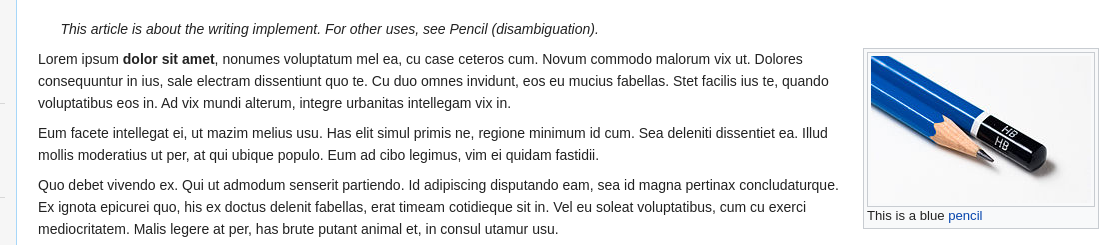
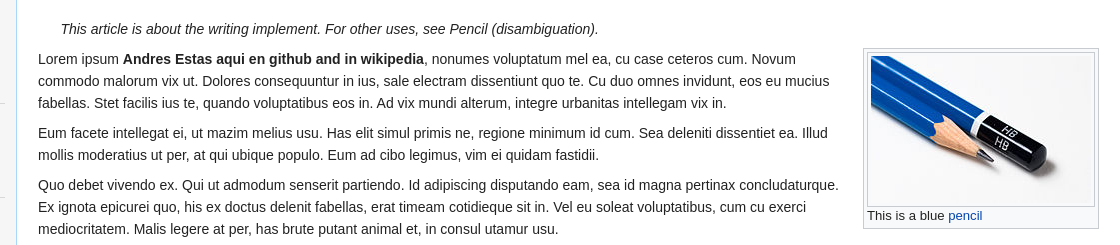
Before and after one commit to Andraelity/example-wiki-1, a plain HTML site: page index.html in a window 1280 px wide. Shown: the part 169-414 px from the top of the page, 160-1280 px from the left. Drawn offline with nearby package versions, Linux system fonts and the light colour scheme; a web font is replaced by a local one.

Commit message:
here we are uploading some example around the concept of mind

```diff
--- a/index.html
+++ b/index.html
@@ -79,7 +79,7 @@
 						</div>
 						This is a blue <a href="">pencil</a>
 					</div>
-					<p>Lorem ipsum <strong>dolor sit amet</strong>, nonumes voluptatum mel ea, cu case ceteros cum. Novum commodo malorum vix ut. Dolores consequuntur in ius, sale electram dissentiunt quo te. Cu duo omnes invidunt, eos eu mucius fabellas. Stet facilis ius te, quando voluptatibus eos in. Ad vix mundi alterum, integre urbanitas intellegam vix in.</p>
+					<p>Lorem ipsum <strong>Andres Estas aqui en github and in wikipedia</strong>, nonumes voluptatum mel ea, cu case ceteros cum. Novum commodo malorum vix ut. Dolores consequuntur in ius, sale electram dissentiunt quo te. Cu duo omnes invidunt, eos eu mucius fabellas. Stet facilis ius te, quando voluptatibus eos in. Ad vix mundi alterum, integre urbanitas intellegam vix in.</p>
 					<p>Eum facete intellegat ei, ut mazim melius usu. Has elit simul primis ne, regione minimum id cum. Sea deleniti dissentiet ea. Illud mollis moderatius ut per, at qui ubique populo. Eum ad cibo legimus, vim ei quidam fastidii.</p>
 					<p>Quo debet vivendo ex. Qui ut admodum senserit partiendo. Id adipiscing disputando eam, sea id magna pertinax concludaturque. Ex ignota epicurei quo, his ex doctus delenit fabellas, erat timeam cotidieque sit in. Vel eu soleat voluptatibus, cum cu exerci mediocritatem. Malis legere at per, has brute putant animal et, in consul utamur usu.</p>
 					<p>Te has amet modo perfecto, te eum mucius conclusionemque, mel te erat deterruisset. Duo ceteros phaedrum id, ornatus postulant in sea. His at autem inani volutpat. Tollit possit in pri, platonem persecuti ad vix, vel nisl albucius gloriatur no.</p>
```
